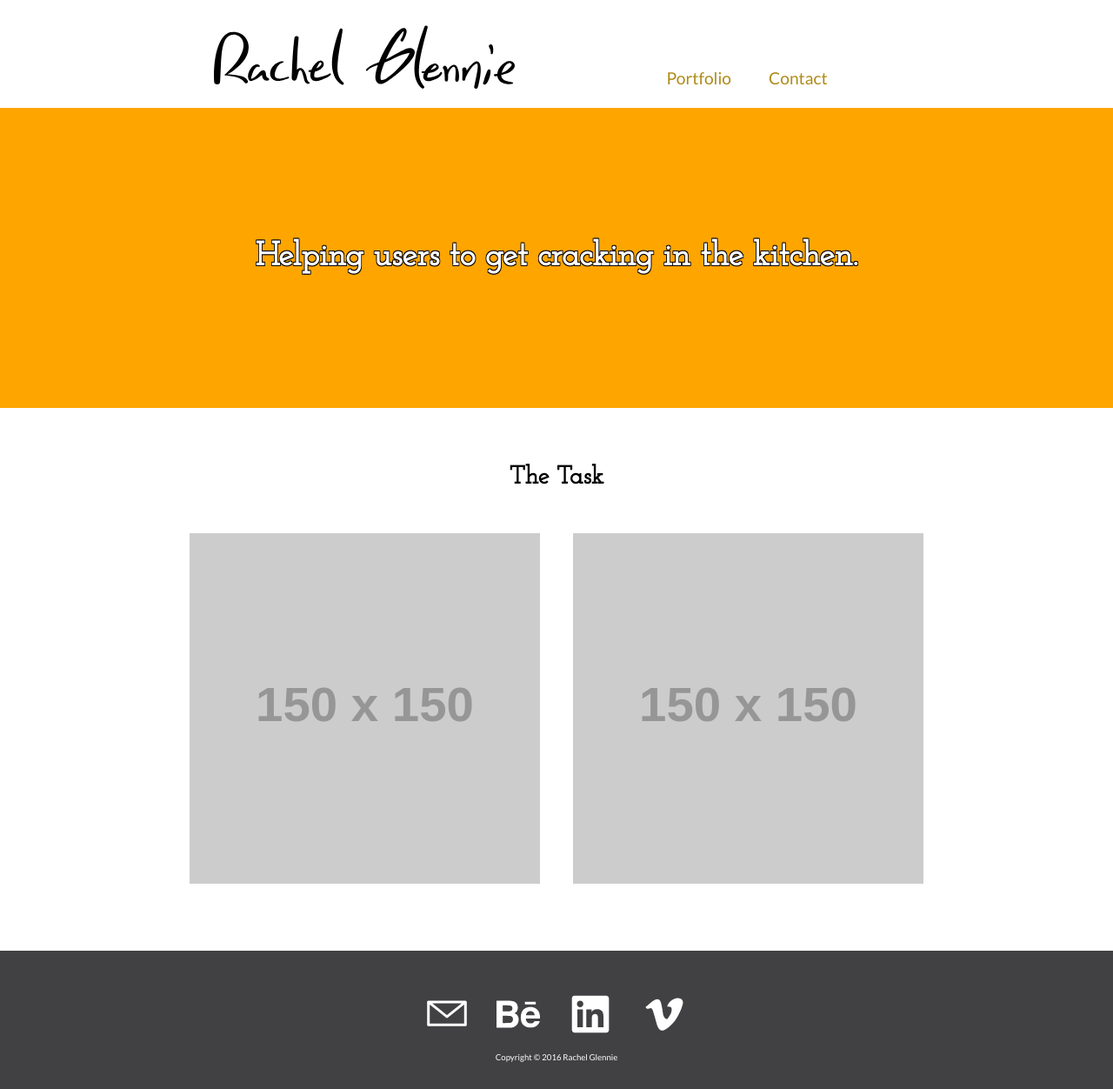
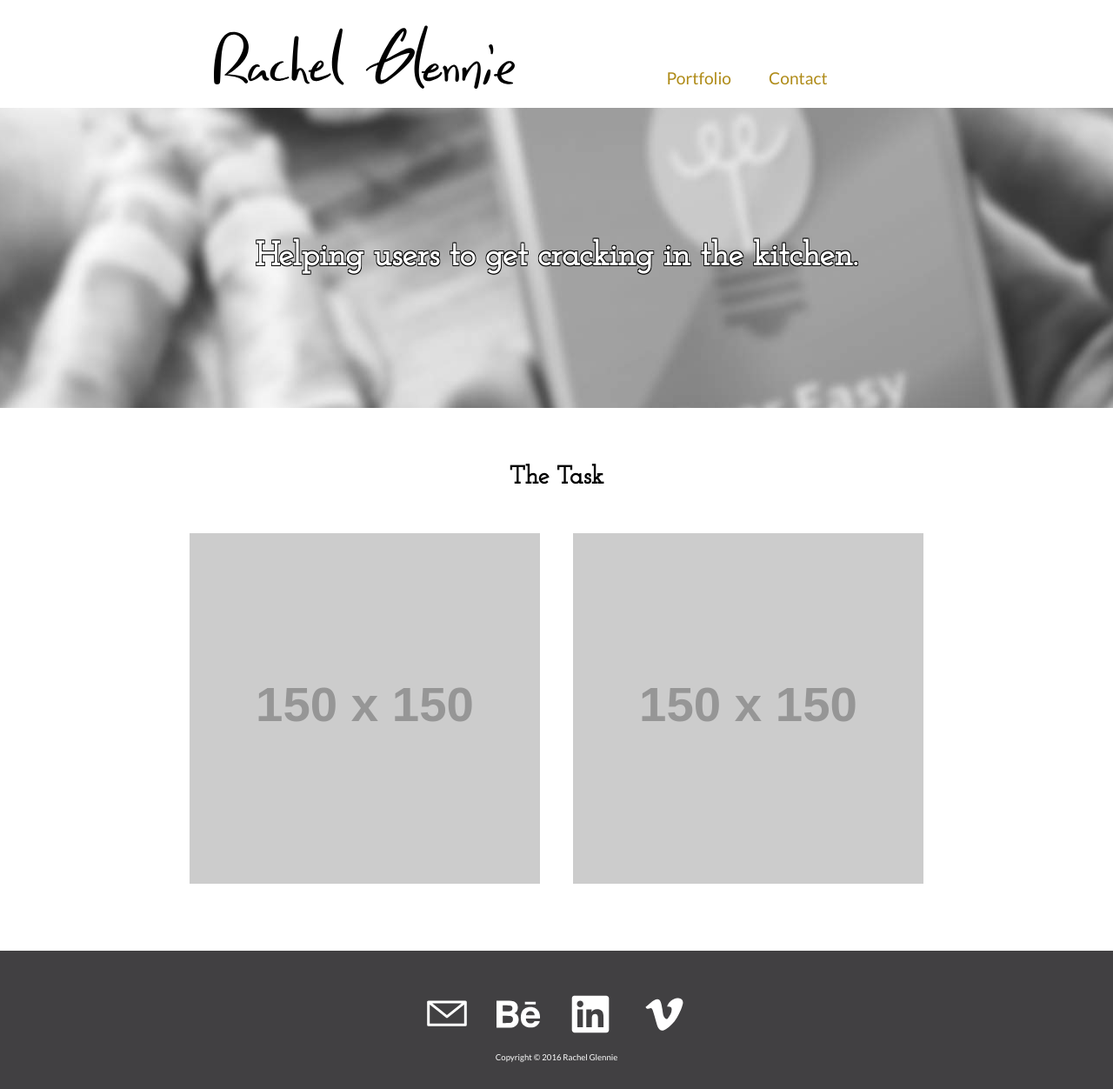
Before and after one commit to rachel-glennie/portfolio, a Jekyll site: the page built from overeasy.html, in a window 1280 px wide. Shown: the whole page at 87% size. Built offline with Jekyll 4.4.1, drawn with Linux system fonts in a browser that asks for light colours.

Commit message:
Updated billboards

```diff
--- a/css/main.css
+++ b/css/main.css
@@ -208,7 +208,7 @@ footer img {
 }
 
 .overeasy-billboard {
-  background-color: orange;
+  background-image: url("../images/overeasy/overeasy-billboard.jpg")
 }
 
 .saas-website-billboard {
```
Also changed, not shown: images/main-billboard.jpg, images/overeasy/overeasy-billboard.jpg (added).
